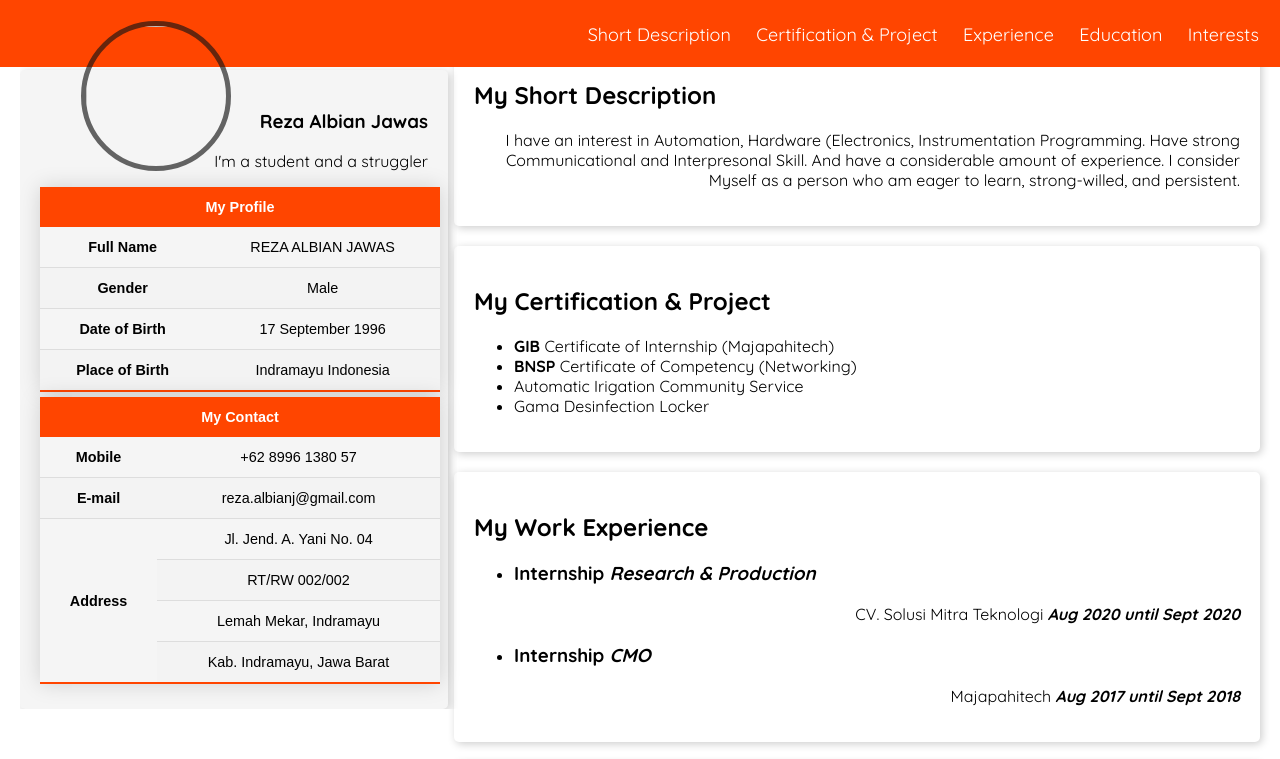
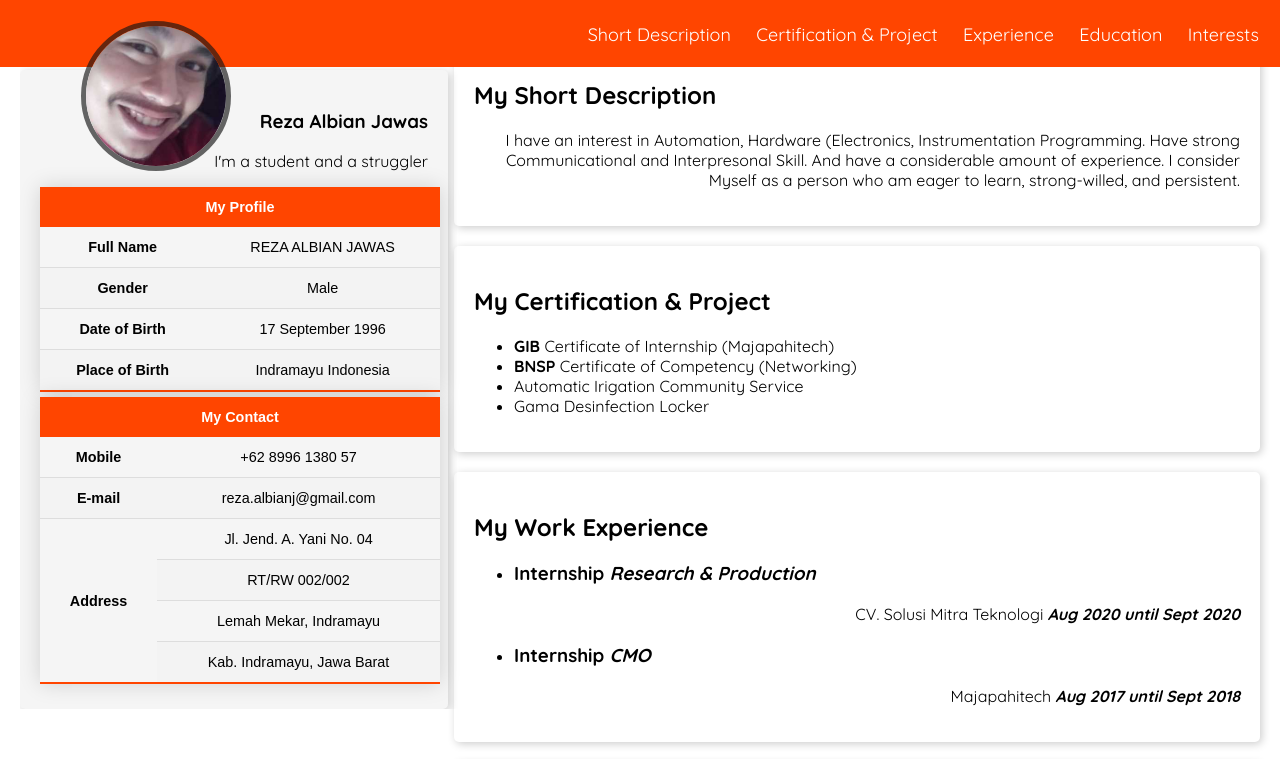
Before and after one commit to rezaaljawas21/Reza-Resume-Website, a plain HTML site: page PersonalWebsite-Reza_Albian_Jawas/index.html in a window 1280 px wide. Shown: the top 759 px of the page. Drawn offline with Linux system fonts and the light colour scheme; the site is published under a folder, as on GitHub Pages, so addresses that start at the root find nothing.

Commit message:
Changed image source

```diff
--- a/PersonalWebsite-Reza_Albian_Jawas/index.html
+++ b/PersonalWebsite-Reza_Albian_Jawas/index.html
@@ -11,7 +11,7 @@
         <header>
             <nav class="navigation-bar">
                 <a id="profile-btn" href="#">
-                    <img src="/images/prof-pic.jpeg">
+                    <img src="images/prof-pic.jpeg">
                 </a>
                 <div id="myModal" class="modal">
                     <span class="triangle"></span>
```
